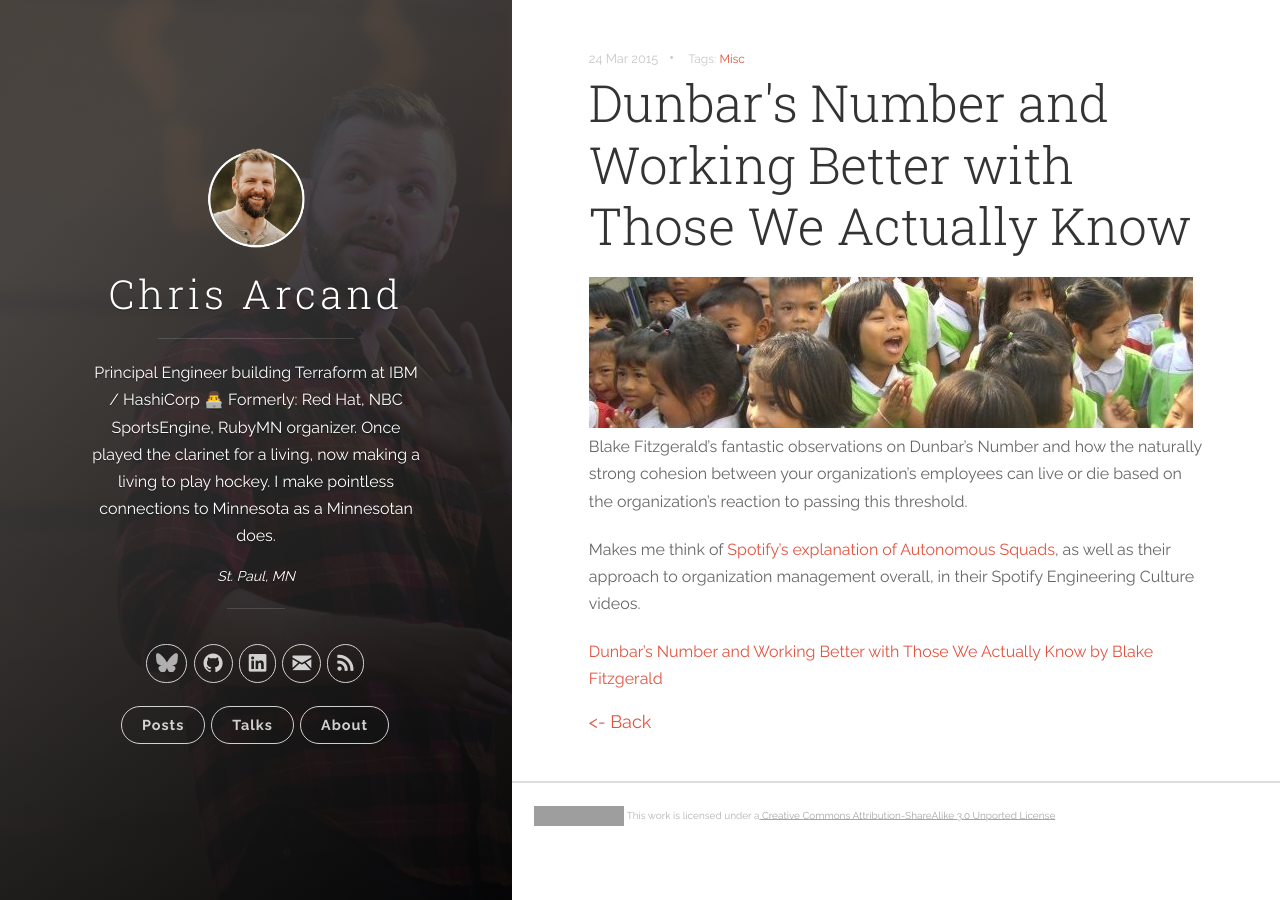
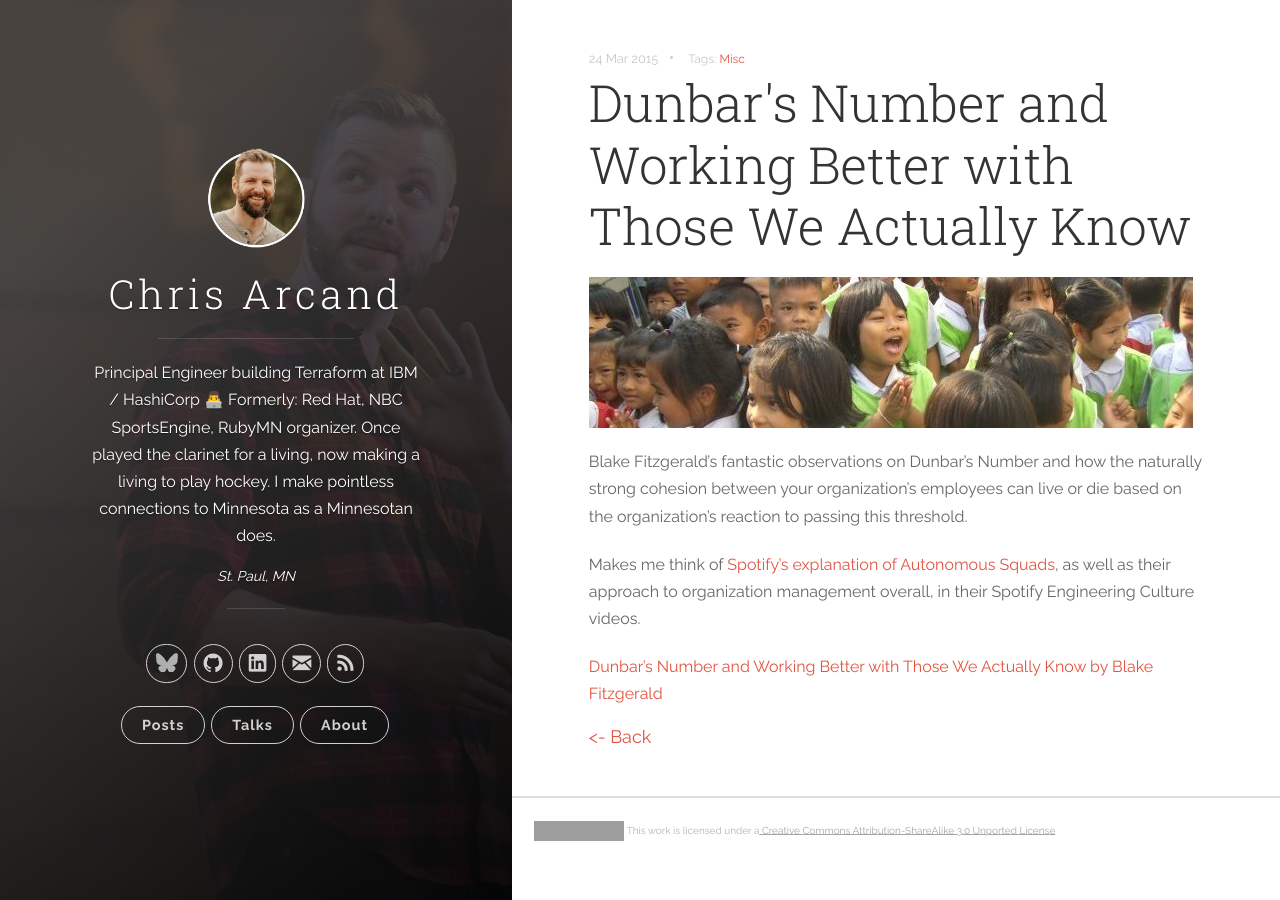
Before and after one commit to chrisarcand/chrisarcand.github.io, a Jekyll site: the page built from _posts/2015-03-24-dunbars-number-and-working-better-with-those-we-actually-know.md, in a window 1280 px wide. Built offline with Jekyll 4.4.1, drawn with Linux system fonts in a browser that asks for light colours; nearby versions of some CDN libraries; comment, search, counter and statistics services are not loaded; grey boxes are pictures that could not be loaded.

Commit message:
Fix spacing of non-credit header imgs

```diff
--- a/_layouts/post.html
+++ b/_layouts/post.html
@@ -27,6 +27,8 @@ layout: default
     </div><!-- /.header-image-wrap -->
     {% if page.image.credit %}
       <span class="image-credit">Photo Credit: <a href="{{ page.image.creditlink }}">{{ page.image.credit }}</a></span>
+    {% else %}
+      <div class="image-spacer"></div>
     {% endif %}
   {% endif %}
 
--- a/css/main.css
+++ b/css/main.css
@@ -155,5 +155,9 @@ blockquote .twitter-share-button {
   font-size: 0.8em;
   color: #999;
   display: flex;
-  margin-bottom: 20px;
 }
+
+.image-credit,
+.image-spacer {
+  margin-bottom: 20px; /* Consistent margin below either credit or spacer */
+}
```
Lines whose indentation alone changed are shown as unchanged.
